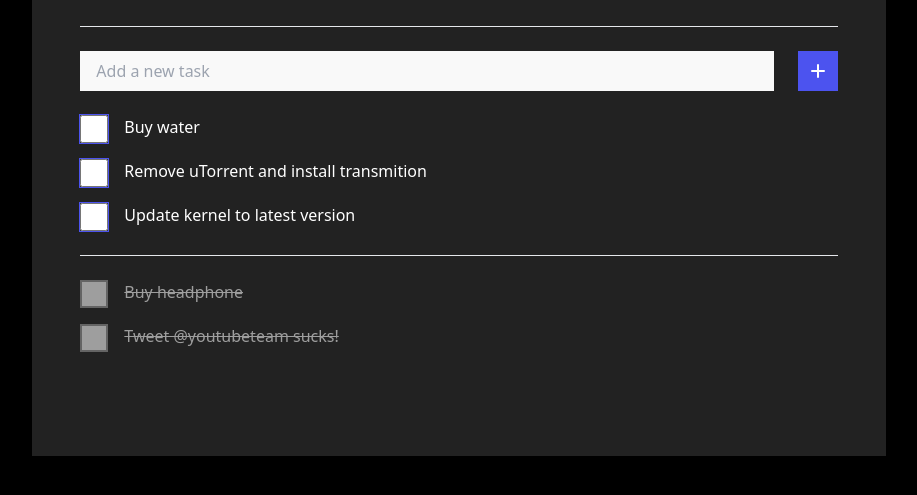
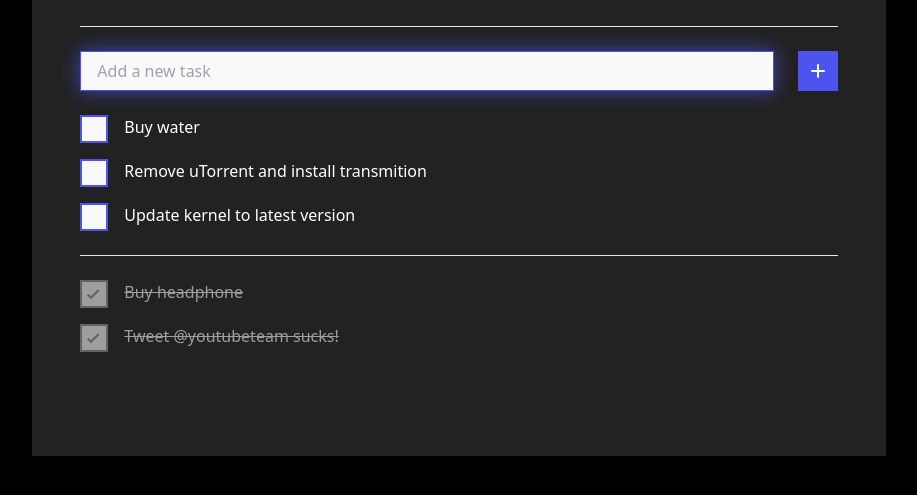
Before and after one commit to Facuiglesias/task-manager, a website: page src/index.html in a window 1280 px wide. Shown: the part 211-706 px from the top of the page, without its empty margins (181-1098 px from the left). Drawn offline with Linux system fonts and the light colour scheme.

Commit message:
Layout de la aplicacion terminado

```diff
--- a/src/index.html
+++ b/src/index.html
@@ -18,7 +18,7 @@
             <input
               type="text"
               placeholder="Add a new task"
-              class="bg-[#F9F9F9] px-4 w-full"
+              class="bg-[#F9F9F9] px-4 w-full outline-none border border-[#4C53EF] shadow-[0_0px_20px_rgba(76,86,239,_0.7)] text-[#222]"
             />
             <button class="bg-[#4C53EF] h-fit w-fit p-2">
               <svg
@@ -49,24 +49,24 @@
         </form>
         <div class="flex flex-col gap-4">
           <div class="flex gap-4">
-            <input
-              type="checkbox"
-              class="w-7 h-7 outline outline-1 outline-[#4C53EF]"
-            />
+            <span
+              class="appearance-none w-7 h-7 bg-[#F9F9F9] border-2 border-[#4C53EF] cursor-pointer"
+            >
+            </span>
             <p>Buy water</p>
           </div>
           <div class="flex gap-4">
-            <input
-              type="checkbox"
-              class="w-7 h-7 outline outline-1 outline-[#4C53EF]"
-            />
+            <span
+              class="appearance-none w-7 h-7 bg-[#F9F9F9] border-2 border-[#4C53EF] cursor-pointer"
+            >
+            </span>
             <p>Remove uTorrent and install transmition</p>
           </div>
           <div class="flex gap-4">
-            <input
-              type="checkbox"
-              class="w-7 h-7 outline outline-1 outline-[#4C53EF]"
-            />
+            <span
+              class="appearance-none w-7 h-7 bg-[#F9F9F9] border-2 border-[#4C53EF] cursor-pointer"
+            >
+            </span>
             <p>Update kernel to latest version</p>
           </div>
         </div>
@@ -74,17 +74,63 @@
           class="border-t pt-6 flex flex-col gap-4 text-[#9e9e9e] line-through"
         >
           <div class="flex gap-4">
-            <input
-              type="checkbox"
-              class="appearance-none w-7 h-7 bg-[#9e9e9e] border-2 border-[#646464]"
-            />
+            <span
+              class="appearance-none w-7 h-7 bg-[#9e9e9e] border-2 border-[#646464] cursor-pointer"
+            >
+              <svg
+                viewBox="0 0 24 24"
+                fill="none"
+                xmlns="http://www.w3.org/2000/svg"
+                stroke="#646464"
+              >
+                <g id="SVGRepo_bgCarrier" stroke-width="0"></g>
+                <g
+                  id="SVGRepo_tracerCarrier"
+                  stroke-linecap="round"
+                  stroke-linejoin="round"
+                  stroke="#CCCCCC"
+                  stroke-width="0.288"
+                ></g>
+                <g id="SVGRepo_iconCarrier">
+                  <path
+                    fill-rule="evenodd"
+                    clip-rule="evenodd"
+                    d="M17.0303 8.78039L8.99993 16.8107L5.4696 13.2804L6.53026 12.2197L8.99993 14.6894L15.9696 7.71973L17.0303 8.78039Z"
+                    fill="#646464"
+                  ></path>
+                </g>
+              </svg>
+            </span>
             <p>Buy headphone</p>
           </div>
           <div class="flex gap-4">
-            <input
-              type="checkbox"
-              class="appearance-none w-7 h-7 bg-[#9e9e9e] border-2 border-[#646464]"
-            />
+            <span
+              class="w-7 h-7 bg-[#9e9e9e] border-2 border-[#646464] cursor-pointer"
+            >
+              <svg
+                viewBox="0 0 24 24"
+                fill="none"
+                xmlns="http://www.w3.org/2000/svg"
+                stroke="#646464"
+              >
+                <g id="SVGRepo_bgCarrier" stroke-width="0"></g>
+                <g
+                  id="SVGRepo_tracerCarrier"
+                  stroke-linecap="round"
+                  stroke-linejoin="round"
+                  stroke="#CCCCCC"
+                  stroke-width="0.288"
+                ></g>
+                <g id="SVGRepo_iconCarrier">
+                  <path
+                    fill-rule="evenodd"
+                    clip-rule="evenodd"
+                    d="M17.0303 8.78039L8.99993 16.8107L5.4696 13.2804L6.53026 12.2197L8.99993 14.6894L15.9696 7.71973L17.0303 8.78039Z"
+                    fill="#646464"
+                  ></path>
+                </g>
+              </svg>
+            </span>
             <p>Tweet @youtubeteam sucks!</p>
           </div>
         </div>
```
Also changed, not shown: src/output.css.
